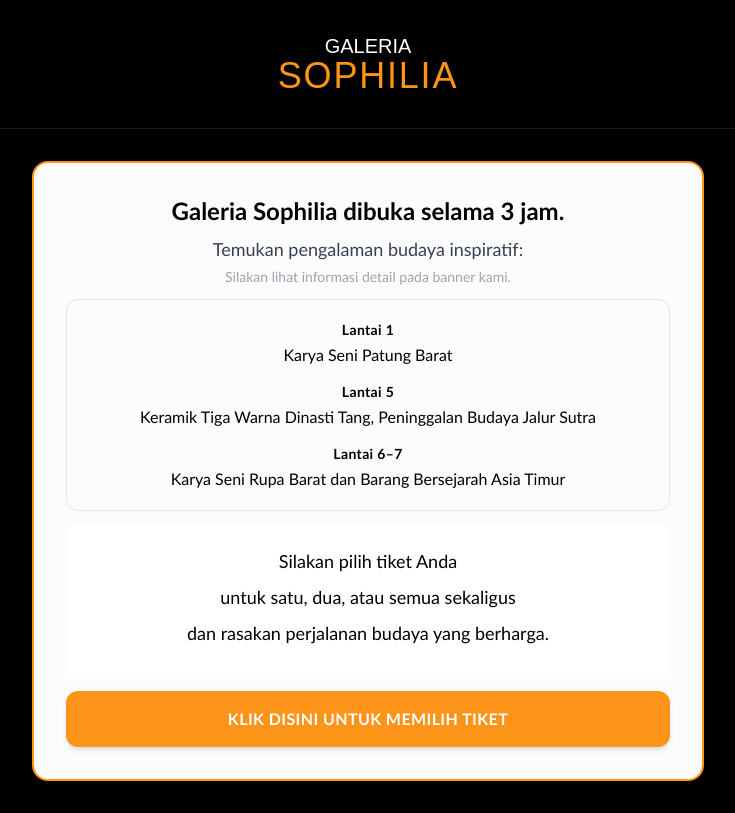
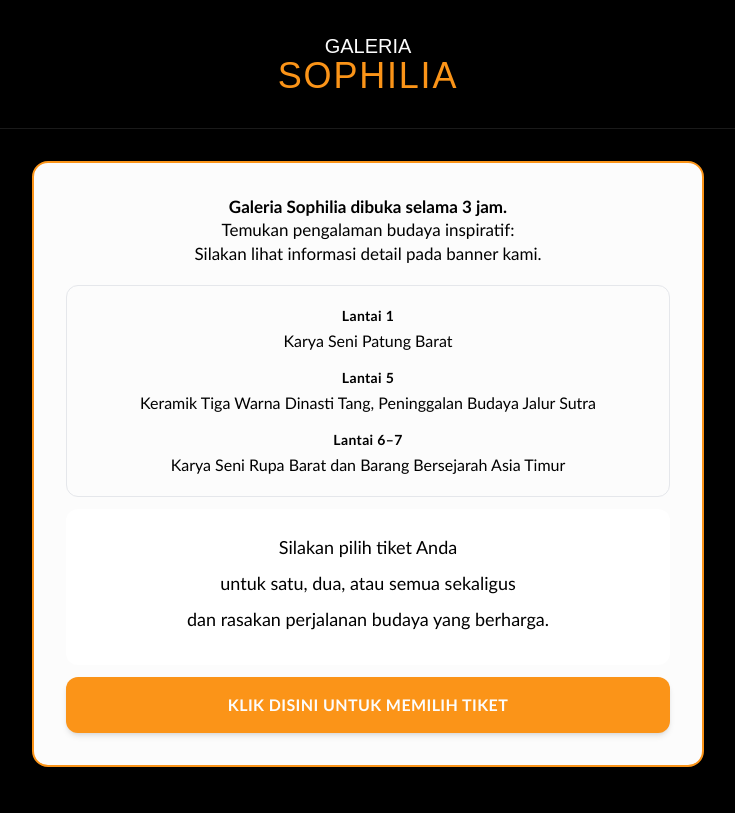
Before and after one commit to chrisustomusboimau/GaleriSophiliaTiketingSystem, a React (Vite) app: page /info in a window 1280 px wide. Shown: the whole page, without its empty margins (272-1007 px from the left). Built offline with nearby package versions, Linux system fonts and the light colour scheme; what country-list would draw is missing.

Commit message:
menyederhanakan tiket antrian

```diff
--- a/src/pages/GalleryInfoPage.tsx
+++ b/src/pages/GalleryInfoPage.tsx
@@ -6,8 +6,8 @@
  * dengan konten di dalam kanvas putih (content container).
  * Update: Implementasi LanguageContext untuk dukungan Multibahasa.
  * Update 2: Typography Futura, no italic, unified floor container,
- *           lowercase bold floor labels, regular weight descriptions,
- *           center-aligned floor content. No dividers between floors.
+ * lowercase bold floor labels, regular weight descriptions,
+ * center-aligned floor content. No dividers between floors.
  */
 
 import React, { useEffect } from 'react';
@@ -65,14 +65,14 @@ const GalleryInfoPage: React.FC = () => {
           <div className="flex flex-col gap-1">
 
             {/* Bagian Pembuka */}
-            <div className="text-center pb-2">
-              <p className="font-extrabold text-black text-xl sm:text-2xl mb-2">
+            <div className="text-center pb-4 text-black text-base sm:text-[17px] leading-snug">
+              <p className="font-bold">
                 {translations.galleryOpenTime[language]}
               </p>
-              <p className="text-gray-700 font-medium text-base sm:text-lg">
+              <p>
                 {translations.culturalExperience[language]}
               </p>
-              <p className="text-gray-400 text-sm mt-1">
+              <p>
                 {translations.seeBannerInfo[language]}
               </p>
             </div>
```
